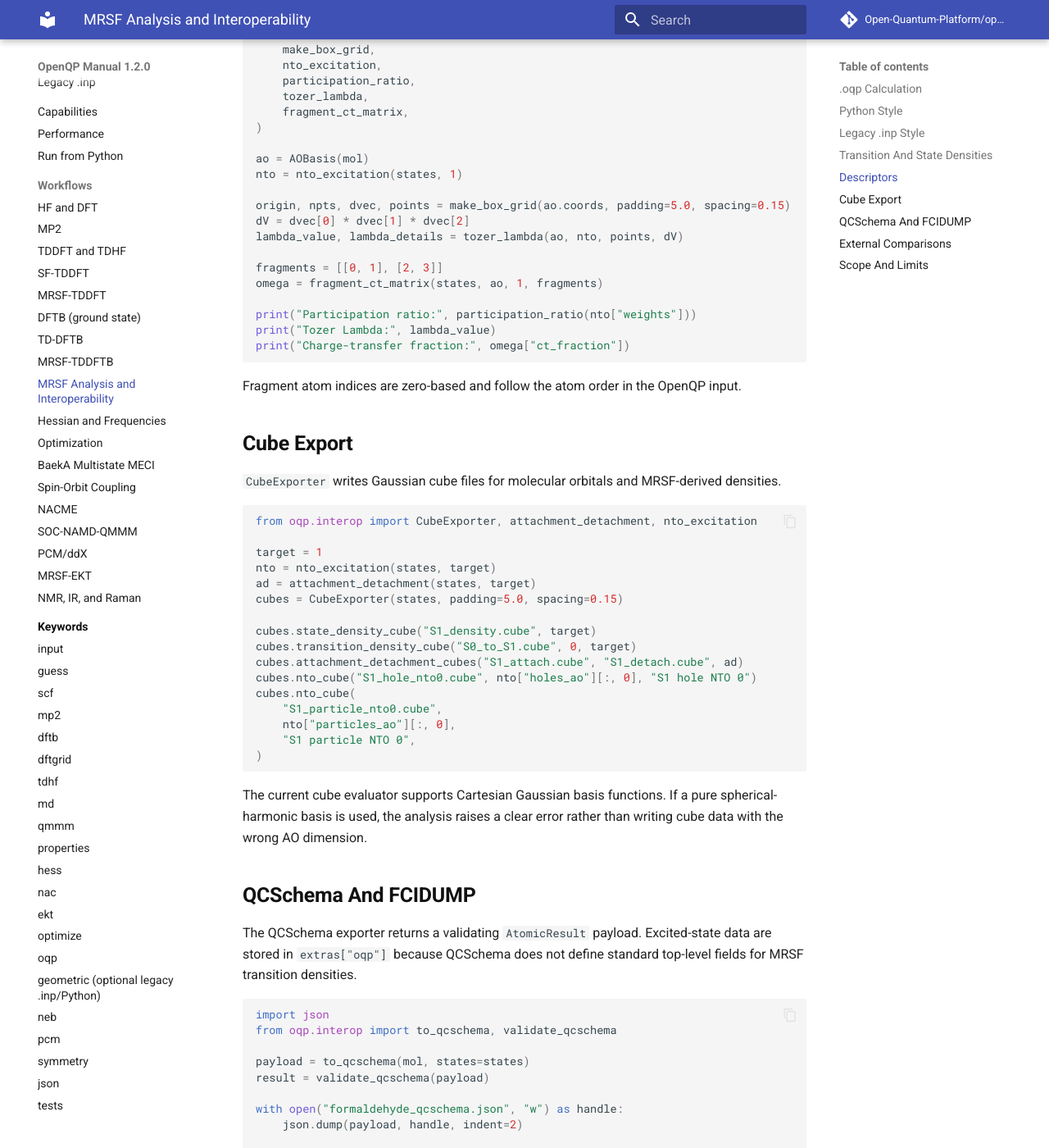
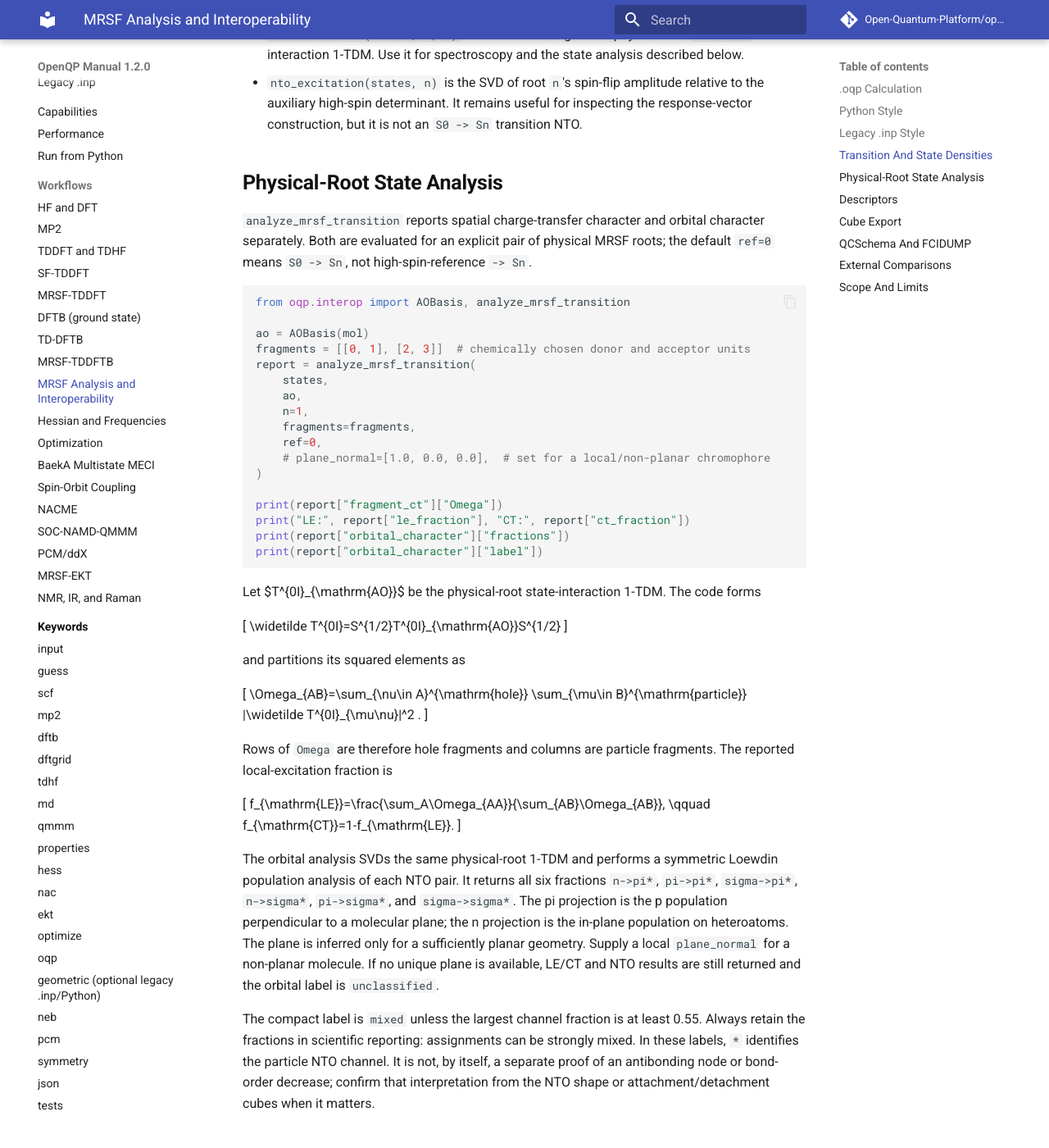
Before and after one commit to Open-Quantum-Platform/openqp-docs, an MkDocs documentation site: the page built from docs/workflows/mrsf-analysis.md, in a window 1280 px wide and 1400 px high, scrolled down 2803 px. Shown: the whole window at 82% size. Built offline with MkDocs 1.6.1 and Material for MkDocs 9.7.7, drawn with Linux system fonts in a browser that asks for light colours; comment, search, counter and statistics services are not loaded; some of the changed text lies outside the part shown.

Commit message:
Document physical-root MRSF state analysis

````diff
--- a/docs/workflows/mrsf-analysis.md
+++ b/docs/workflows/mrsf-analysis.md
@@ -4,7 +4,8 @@ The MRSF analysis toolkit turns a finished MRSF-TDDFT energy calculation into
 Python objects for excited-state analysis, visualization, and data exchange.
 Use it when you need natural transition orbitals, attachment/detachment
 densities, state-to-state transition densities, cube files, QCSchema payloads,
-FCIDUMP files, or comparison against external excited-state results.
+FCIDUMP files, LE/CT fractions, orbital-character fractions, or comparison
+against external excited-state results.
 
 The public import surface is `oqp.interop`. The lower-level implementation lives
 in `oqp.analysis`, `oqp.export`, and `oqp.quantum`, but user scripts should
@@ -30,10 +31,10 @@ Run the calculation with the high-level `OpenQP` wrapper, then wrap the returned
 ```python
 from oqp.openqp import OpenQP
 from oqp.interop import (
+    AOBasis,
     MRSFExcitedStates,
-    nto_excitation,
+    analyze_mrsf_transition,
     attachment_detachment,
-    participation_ratio,
 )
 
 job = OpenQP("formaldehyde_mrsf", silent=1)
@@ -55,10 +56,14 @@ target = 1
 print("S0 -> S1 dipole:", states.transition_dipole(0, target))
 print("S0 -> S1 oscillator strength:", states.oscillator_strength(0, target))
 
-nto = nto_excitation(states, target)
+ao = AOBasis(mol)
+# One fragment means LE=1 by definition.  Split donor/acceptor atoms into
+# separate fragments when a chemical CT partition is intended.
+report = analyze_mrsf_transition(states, ao, target, fragments=[[0, 1, 2, 3]])
 ad = attachment_detachment(states, target)
-print("Significant NTO pairs:", nto["n_significant"])
-print("NTO participation ratio:", participation_ratio(nto["weights"]))
+print("Orbital character:", report["orbital_character"]["label"])
+print("Orbital fractions:", report["orbital_character"]["fractions"])
+print("NTO participation ratio:", report["nto_participation_ratio"])
 print("Promoted charge:", ad["n_promoted"])
 ```
 
@@ -91,7 +96,7 @@ to the same `oqp.interop` functions:
 
 ```python
 from oqp.pyoqp import Runner
-from oqp.interop import MRSFExcitedStates, nto_excitation
+from oqp.interop import MRSFExcitedStates, nto_transition
 
 runner = Runner(
     project="formaldehyde_mrsf",
@@ -103,7 +108,7 @@ runner = Runner(
 runner.run()
 
 states = MRSFExcitedStates(runner.mol)
-nto = nto_excitation(states, 1)
+nto = nto_transition(states, 0, 1)
 ```
 
 ## Transition And State Densities
@@ -124,6 +129,82 @@ These densities are MRSF state-interaction objects. The MRSF `S0` is itself a
 response root, so standard closed-shell TDDFT reference-to-excited-state
 formulas should not be substituted for the `MRSFExcitedStates` API.
 
+Two NTO definitions are available and they must not be conflated:
+
+- `nto_transition(states, 0, n)` is the SVD of the genuine physical-root
+  `S0 -> Sn` state-interaction 1-TDM. Use it for spectroscopy and the state
+  analysis described below.
+- `nto_excitation(states, n)` is the SVD of root `n`'s spin-flip amplitude
+  relative to the auxiliary high-spin determinant. It remains useful for
+  inspecting the response-vector construction, but it is not an `S0 -> Sn`
+  transition NTO.
+
+## Physical-Root State Analysis
+
+`analyze_mrsf_transition` reports spatial charge-transfer character and orbital
+character separately. Both are evaluated for an explicit pair of physical MRSF
+roots; the default `ref=0` means `S0 -> Sn`, not high-spin-reference `-> Sn`.
+
+```python
+from oqp.interop import AOBasis, analyze_mrsf_transition
+
+ao = AOBasis(mol)
+fragments = [[0, 1], [2, 3]]  # chemically chosen donor and acceptor units
+report = analyze_mrsf_transition(
+    states,
+    ao,
+    n=1,
+    fragments=fragments,
+    ref=0,
+    # plane_normal=[1.0, 0.0, 0.0],  # set for a local/non-planar chromophore
+)
+
+print(report["fragment_ct"]["Omega"])
+print("LE:", report["le_fraction"], "CT:", report["ct_fraction"])
+print(report["orbital_character"]["fractions"])
+print(report["orbital_character"]["label"])
+```
+
+Let $T^{0I}_{\mathrm{AO}}$ be the physical-root state-interaction 1-TDM. The
+code forms
+
+\[
+\widetilde T^{0I}=S^{1/2}T^{0I}_{\mathrm{AO}}S^{1/2}
+\]
+
+and partitions its squared elements as
+
+\[
+\Omega_{AB}=\sum_{\nu\in A}^{\mathrm{hole}}
+             \sum_{\mu\in B}^{\mathrm{particle}}
+             |\widetilde T^{0I}_{\mu\nu}|^2 .
+\]
+
+Rows of `Omega` are therefore hole fragments and columns are particle
+fragments. The reported local-excitation fraction is
+
+\[
+f_{\mathrm{LE}}=\frac{\sum_A\Omega_{AA}}{\sum_{AB}\Omega_{AB}},
+\qquad f_{\mathrm{CT}}=1-f_{\mathrm{LE}}.
+\]
+
+The orbital analysis SVDs the same physical-root 1-TDM and performs a symmetric
+Loewdin population analysis of each NTO pair. It returns all six fractions
+`n->pi*`, `pi->pi*`, `sigma->pi*`, `n->sigma*`, `pi->sigma*`, and
+`sigma->sigma*`. The pi projection is the p population perpendicular to a
+molecular plane; the n projection is the in-plane population on heteroatoms.
+The plane is inferred only for a sufficiently planar geometry. Supply a local
+`plane_normal` for a non-planar molecule. If no unique plane is available,
+LE/CT and NTO results are still returned and the orbital label is
+`unclassified`.
+
+The compact label is `mixed` unless the largest channel fraction is at least
+0.55. Always retain the fractions in scientific reporting: assignments can be
+strongly mixed. In these labels, `*` identifies the particle NTO channel. It is
+not, by itself, a separate proof of an antibonding node or bond-order decrease;
+confirm that interpretation from the NTO shape or attachment/detachment cubes
+when it matters.
+
 ## Descriptors
 
 The descriptor helpers summarize excited-state character.
@@ -132,21 +213,21 @@ The descriptor helpers summarize excited-state character.
 from oqp.interop import (
     AOBasis,
     make_box_grid,
-    nto_excitation,
+    nto_transition,
     participation_ratio,
     tozer_lambda,
     fragment_ct_matrix,
 )
 
 ao = AOBasis(mol)
-nto = nto_excitation(states, 1)
+nto = nto_transition(states, 0, 1)
 
 origin, npts, dvec, points = make_box_grid(ao.coords, padding=5.0, spacing=0.15)
 dV = dvec[0] * dvec[1] * dvec[2]
 lambda_value, lambda_details = tozer_lambda(ao, nto, points, dV)
 
 fragments = [[0, 1], [2, 3]]
-omega = fragment_ct_matrix(states, ao, 1, fragments)
+omega = fragment_ct_matrix(states, ao, 1, fragments, ref=0)
 
 print("Participation ratio:", participation_ratio(nto["weights"]))
 print("Tozer Lambda:", lambda_value)
@@ -154,7 +235,9 @@ print("Charge-transfer fraction:", omega["ct_fraction"])
 ```
 
 Fragment atom indices are zero-based and follow the atom order in the OpenQP
-input.
+input. Fragments must be disjoint and must assign every AO-bearing atom. LE/CT
+fractions depend on this chemical partition; treating every atom as its own
+fragment does not define molecular donor-to-acceptor CT.
 
 ## Cube Export
 
@@ -257,6 +340,9 @@ only the shared prefix.
   UMRSF runs do not publish the MRSF state-interaction density tags.
 - Attachment/detachment densities are unrelaxed. They do not include orbital
   relaxation from the MRSF gradient Z-vector path.
+- Orbital-character labels use a global or user-supplied local molecular plane.
+  For non-planar or multi-chromophore systems, analyze each chromophore with an
+  appropriate local normal instead of forcing one global pi axis.
 - Cube generation currently uses the Python Cartesian-GTO evaluator. Use a
   Cartesian basis for cube export until pure spherical-grid support is added.
 - Optional validation paths may require extra Python packages such as
````
